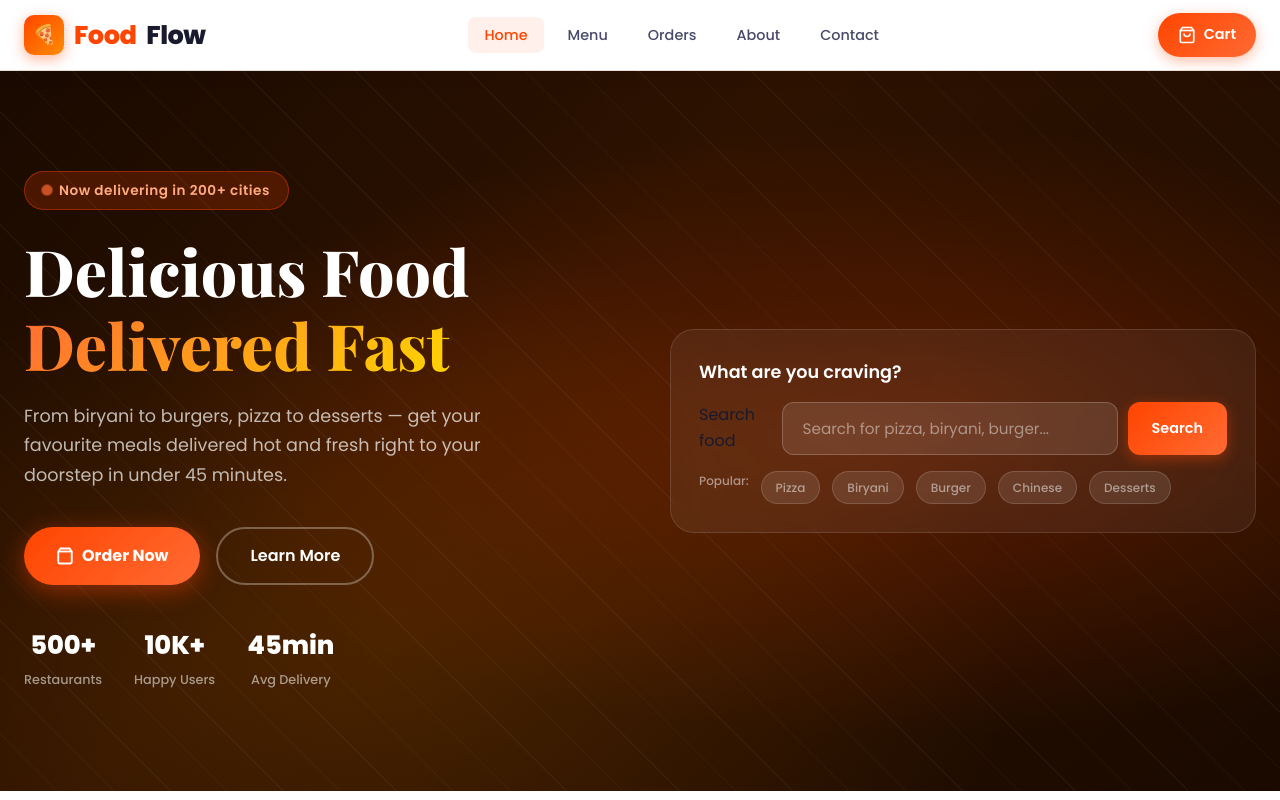
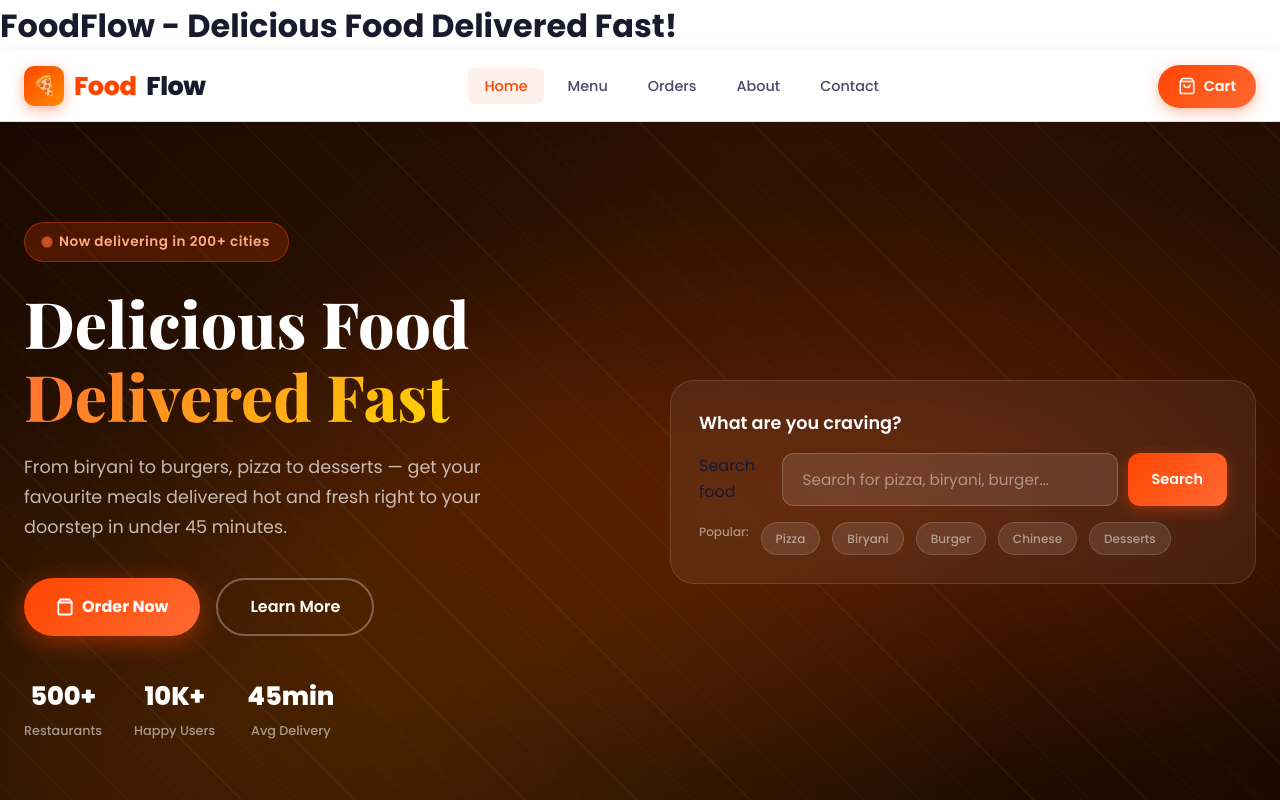
Before and after one commit to mou01149-jpg/foodflow-aws-devops, a plain HTML site: page FoodFlow/index.html in a window 1280 px wide. Shown: the top 800 px of the page. Drawn offline with nearby package versions, Linux system fonts and the light colour scheme.

Commit message:
Update index.html

```diff
--- a/FoodFlow/index.html
+++ b/FoodFlow/index.html
@@ -1,4 +1,5 @@
 <!DOCTYPE html>
+<h1>FoodFlow - Delicious Food Delivered Fast!</h1>
 <html lang="en">
 <head>
   <meta charset="UTF-8" />
```
